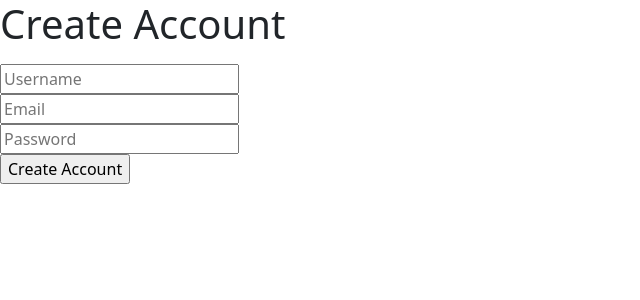
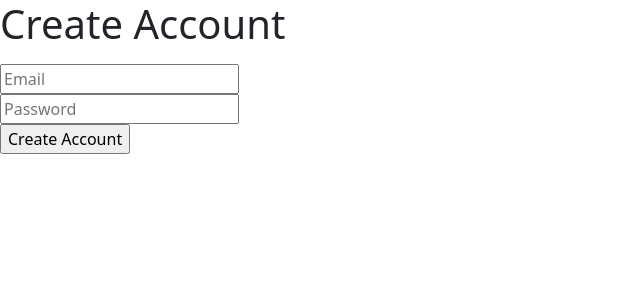
Before and after one commit to algavrich/yahrzeit, a Django app: page /yahrzeit/create-account-form in a window 1280 px wide. Shown: the top 300 px of the page, without its empty margins (0-640 px from the left). Run offline with Django 4.2, Linux system fonts and the light colour scheme.

Commit message:
Remove username input field from create account form as username has been removed from model.

```diff
--- a/mysite/yahrzeit_app/templates/create_account.html
+++ b/mysite/yahrzeit_app/templates/create_account.html
@@ -7,8 +7,6 @@
     {% csrf_token %}
     <fieldset>
         <legend><h1>Create Account</h1></legend>
-        <input type="text" name="username" id="username" placeholder="Username">
-        <label for="username" hidden>Username</label><br>
         <input type="email" name="email" id="email" placeholder="Email">
         <label for="email" hidden>Email</label><br>
         <input type="password" name="password" id="password" placeholder="Password">
```
